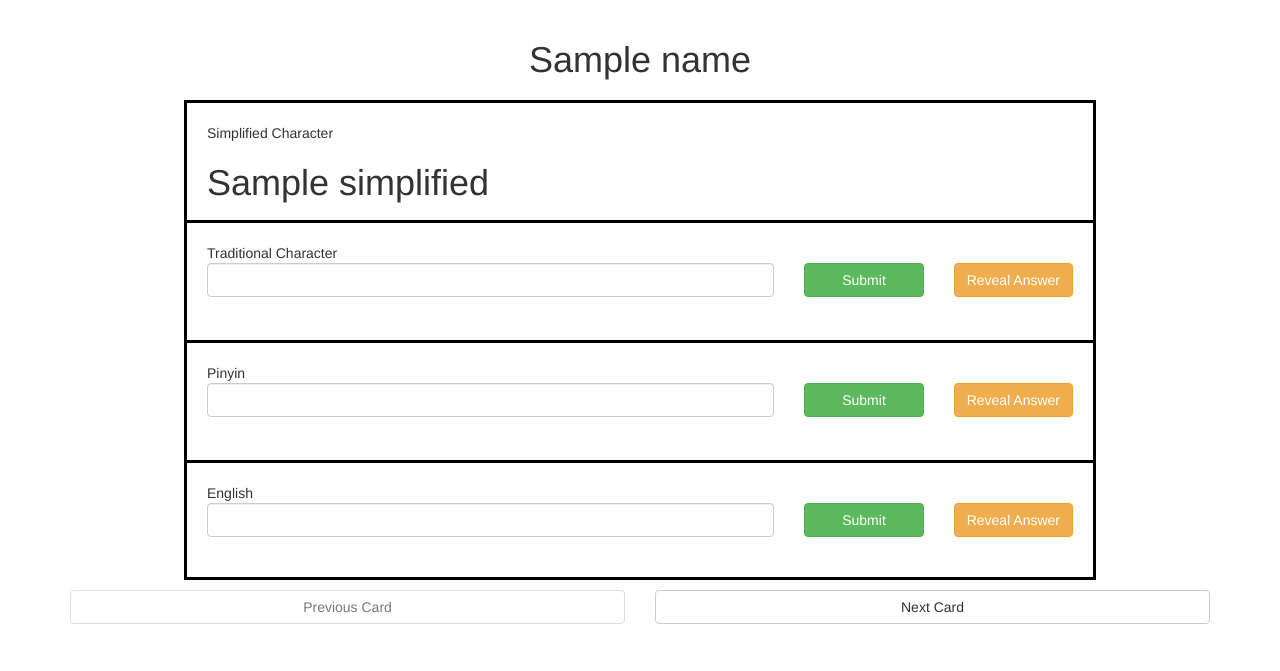
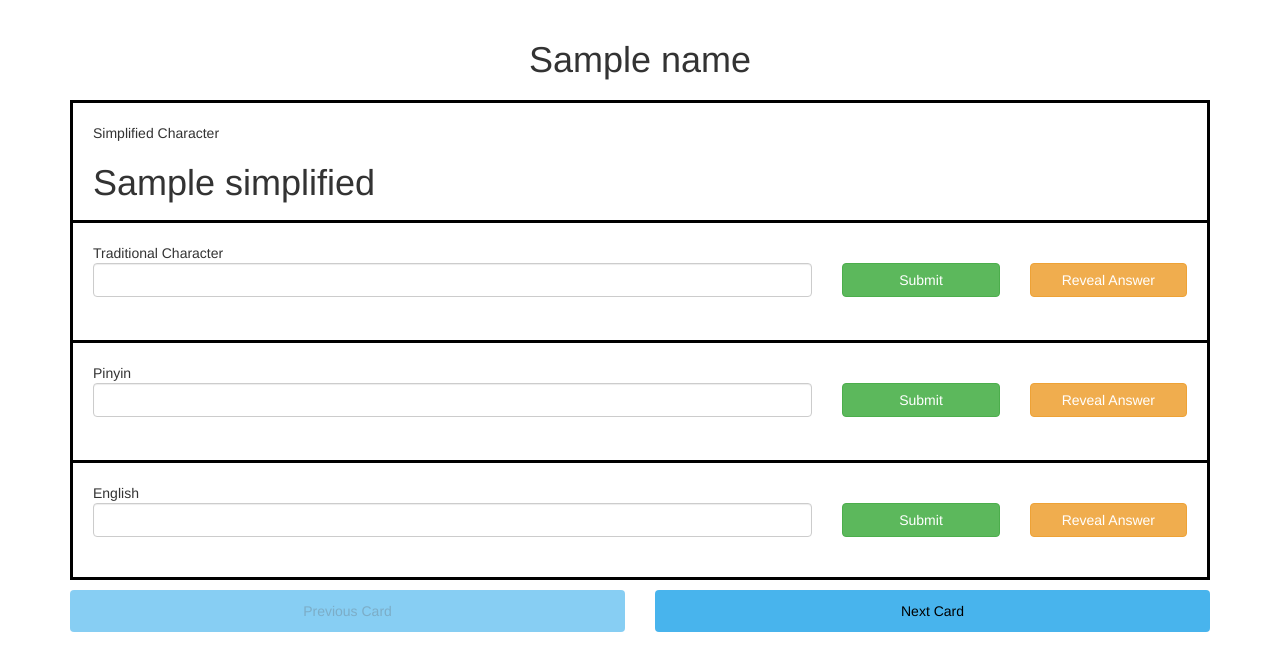
Before and after one commit to lbiester/Learn-Chinese, a Python web app: template app/templates/cards.html in a window 1280 px wide. Shown: the part 52-723 px from the top of the page. Run offline with Jinja, Linux system fonts and the light colour scheme; the template is opened without the code that fills it: most values are stand-ins (such as "Sample title", 1, 10 or a date in 2020); some libraries are stand-ins or nearby versions.

Commit message:
card pages

```diff
--- a/app/static/cards.css
+++ b/app/static/cards.css
@@ -1,9 +1,7 @@
 div.card {
     height: 120px;
-    width: 80%;
     border: 3px solid black;
     border-bottom: none;
-    margin-left: 10%;
     padding: 20px;
 }
 div.card:last-child {
@@ -34,6 +32,10 @@ div.row {
     padding-bottom: 10px;
 }
 
+button.buttonprev_next {
+    background-color: #48B4ED;
+    width: 5em;  height: 3em;
+}
 /*div.button-row {
     width: 80%;
     padding-left: 10%;
--- a/app/templates/cards.html
+++ b/app/templates/cards.html
@@ -67,10 +67,10 @@
 
 <div class="row button-row">
     <div class="col-md-6 block-center">
-        <button class="btn btn-default card-nav" id="prev-card" disabled="disabled">Previous Card</button>
+        <button class="btn buttonprev_next card-nav" id="prev-card" disabled="disabled">Previous Card</button>
     </div>
     <div class="col-md-6">
-        <button class="btn btn-default card-nav" id="next-card">Next Card</button>
+        <button class="btn buttonprev_next card-nav" id="next-card">Next Card</button>
     </div>
 </div>
 
```
